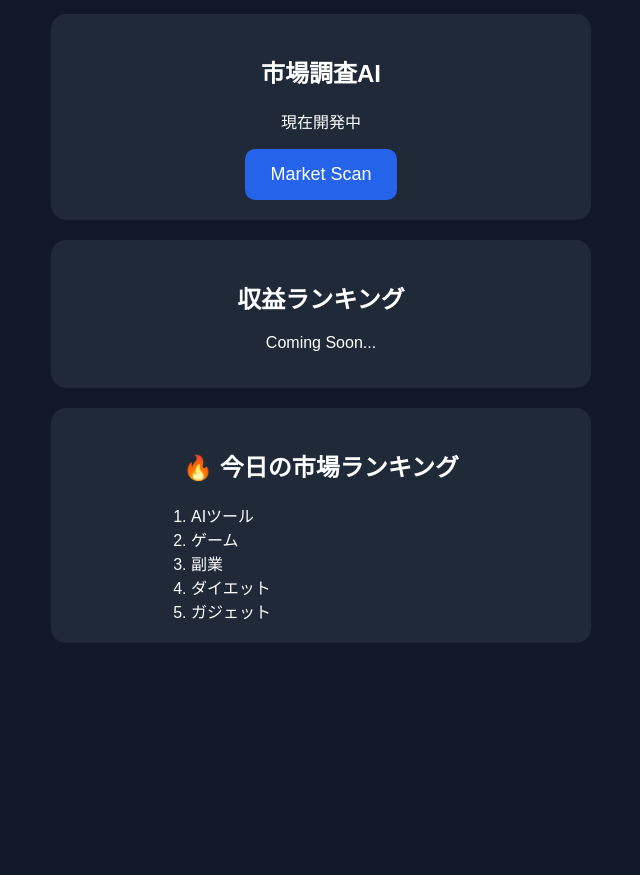
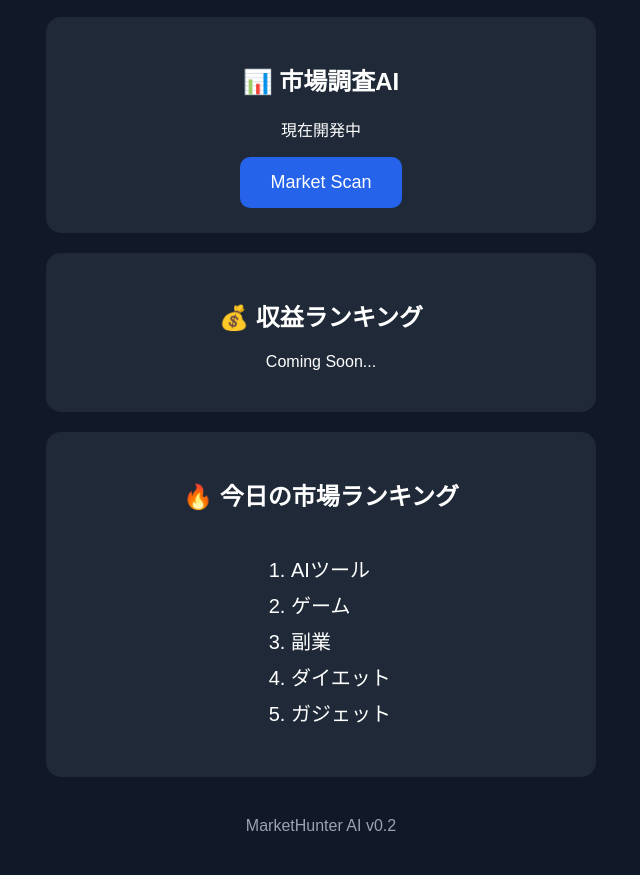
Before and after one commit to AGPTTF/MarketHunterAI, a plain HTML site: page index.html in a window 1280 px wide. Shown: the part 154-1029 px from the top of the page, without its empty margins (319-959 px from the left). Before the commit the page ends 857 px from the top, so only its background shows below. Drawn offline with Linux system fonts and the light colour scheme.

Commit message:
Update index.html

```diff
--- a/index.html
+++ b/index.html
@@ -9,33 +9,49 @@
 body{
     background:#111827;
     color:white;
-font-family:Arial;
+    font-family:Arial, sans-serif;
     text-align:center;
     margin:0;
     padding:40px;
 }
 
 h1{
-font-size:40px;
+    font-size:42px;
     margin-bottom:10px;
 }
 
 .card{
     background:#1f2937;
-padding:20px;
+    padding:25px;
     margin:20px auto;
     border-radius:15px;
     max-width:500px;
 }
 
 button{
-padding:15px 25px;
+    padding:15px 30px;
     border:none;
     border-radius:10px;
     background:#2563eb;
     color:white;
     font-size:18px;
     cursor:pointer;
+}
+
+button:hover{
+    background:#1d4ed8;
+}
+
+ol{
+    text-align:left;
+    display:inline-block;
+    font-size:20px;
+    line-height:1.8;
+}
+
+.footer{
+    margin-top:40px;
+    color:#9ca3af;
 }
 </style>
 
@@ -48,27 +64,23 @@ cursor:pointer;
 <p>AI Market Research System</p>
 
 <div class="card">
-
-<h2>市場調査AI</h2>
-
+<h2>📊 市場調査AI</h2>
 <p>現在開発中</p>
 
-<button>Market Scan</button>
-
+<button onclick="marketScan()">
+Market Scan
+</button>
 </div>
 
 <div class="card">
+<h2>💰 収益ランキング</h2>
+<p>Coming Soon...</p>
+</div>
 
-<h2>収益ランキング</h2>
-
-<p>Coming Soon...</p>
-
-</div>
 <div class="card">
-
 <h2>🔥 今日の市場ランキング</h2>
 
-<ol style="text-align:left;max-width:300px;margin:auto;">
+<ol>
 <li>AIツール</li>
 <li>ゲーム</li>
 <li>副業</li>
@@ -77,11 +89,20 @@ cursor:pointer;
 </ol>
 
 </div>
+
+<div class="footer">
+MarketHunter AI v0.2
+</div>
+
 <script>
-function marketScan() {
-    alert("市場調査開始！");
+function marketScan(){
+
+alert(
+"市場調査開始！\n\nVer0.2ではまだダミーです。\n次回から本物の市場調査機能を作ります。"
+);
+
 }
 </script>
+
 </body>
-
 </html>
```
Lines whose indentation alone changed are shown as unchanged.
